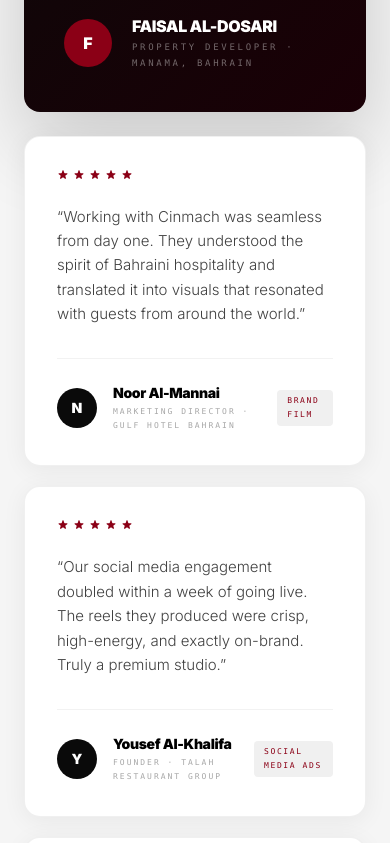
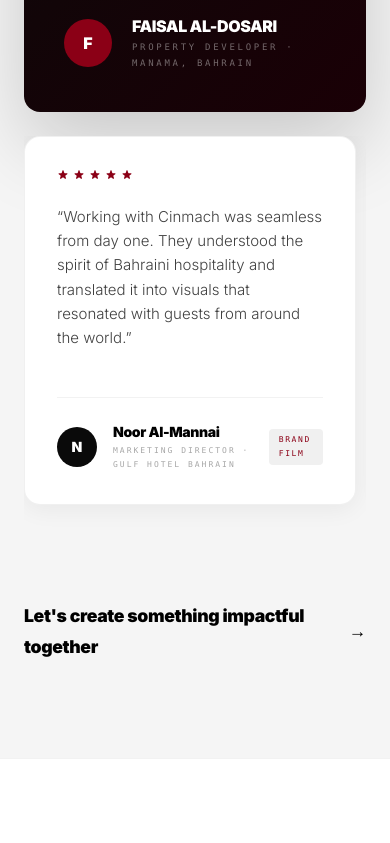
Before and after one commit to waximhq-spec/BH-MARKETING-WEB, a Next.js app: page / in a window 390 px wide. Shown: the part 7160-8003 px from the top of the page. Built offline with nearby package versions, Linux system fonts and the light colour scheme.

Commit message:
testimonial fix

```diff
--- a/app/page.tsx
+++ b/app/page.tsx
@@ -708,7 +708,7 @@ export default function Home() {
           </Reveal>
 
           {/* 3-Column Supporting Cards */}
-          <div className="grid grid-cols-1 md:grid-cols-3 gap-5">
+          <div className="flex overflow-x-auto snap-x snap-mandatory gap-5 no-scrollbar pb-8 md:grid md:grid-cols-3 md:overflow-visible md:snap-none md:pb-0">
             {[
               { quote: "Working with Cinmach was seamless from day one. They understood the spirit of Bahraini hospitality and translated it into visuals that resonated with guests from around the world.", name: "Noor Al-Mannai", role: "Marketing Director · Gulf Hotel Bahrain", project: "Brand Film", initial: "N" },
               { quote: "Our social media engagement doubled within a week of going live. The reels they produced were crisp, high-energy, and exactly on-brand. Truly a premium studio.", name: "Yousef Al-Khalifa", role: "Founder · Talah Restaurant Group", project: "Social Media Ads", initial: "Y" },
@@ -716,7 +716,7 @@ export default function Home() {
             ].map((item, idx) => (
               <Reveal key={idx} delay={idx * 0.12}>
                 <div
-                  className="group relative bg-white rounded-2xl p-8 flex flex-col justify-between h-full transition-all duration-500 hover:-translate-y-1"
+                  className="group relative bg-white rounded-2xl p-8 flex flex-col justify-between h-full transition-all duration-500 hover:-translate-y-1 min-w-[85vw] snap-center shrink-0 md:min-w-0 md:shrink"
                   style={{ boxShadow: "0 4px 24px rgba(0,0,0,0.06)", border: "1px solid rgba(0,0,0,0.06)" }}
                 >
                   <div className="absolute top-0 left-8 right-8 h-[2px] rounded-full transition-all duration-500 opacity-0 group-hover:opacity-100" style={{ background: "#8B0016" }} />
```
